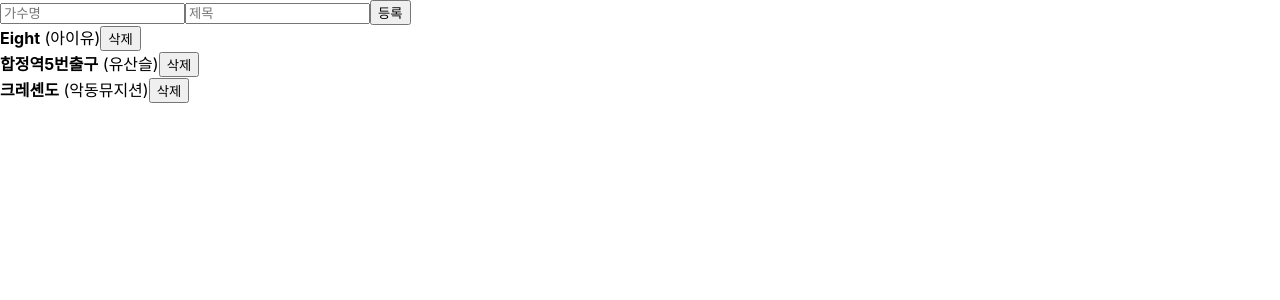
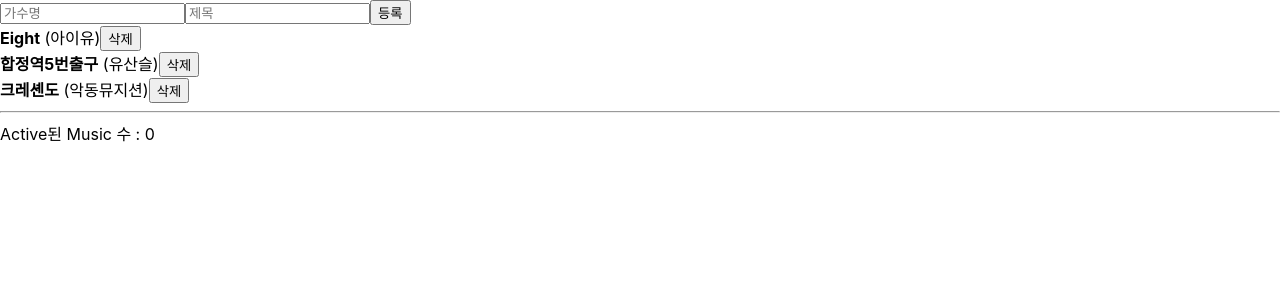
Before and after one commit to hd1534/2020-node-project, a React (Create React App) app in the folder 70_react/71_basic/: page / in a window 1280 px wide. Shown: the top 300 px of the page. Built offline with nearby package versions, Linux system fonts and the light colour scheme.

Commit message:
count actived item

```diff
--- a/70_react/71_basic/src/MusicList.js
+++ b/70_react/71_basic/src/MusicList.js
@@ -41,6 +41,12 @@
 }
 
 function MusicList({ musicList, onRemove, onToggle }) {
+  const countActiveMusic = () => {
+    console.log("Active Music 개수 세기");
+    return musicList.filter((music) => music.active).length;
+  };
+  const count = countActiveMusic();
+
   return (
     <>
       {musicList.map((item) => (
@@ -51,6 +57,8 @@
           onToggle={onToggle}
         />
       ))}
+      <hr />
+      <div>Active된 Music 수 : {count}</div>
     </>
   );
 }
```
